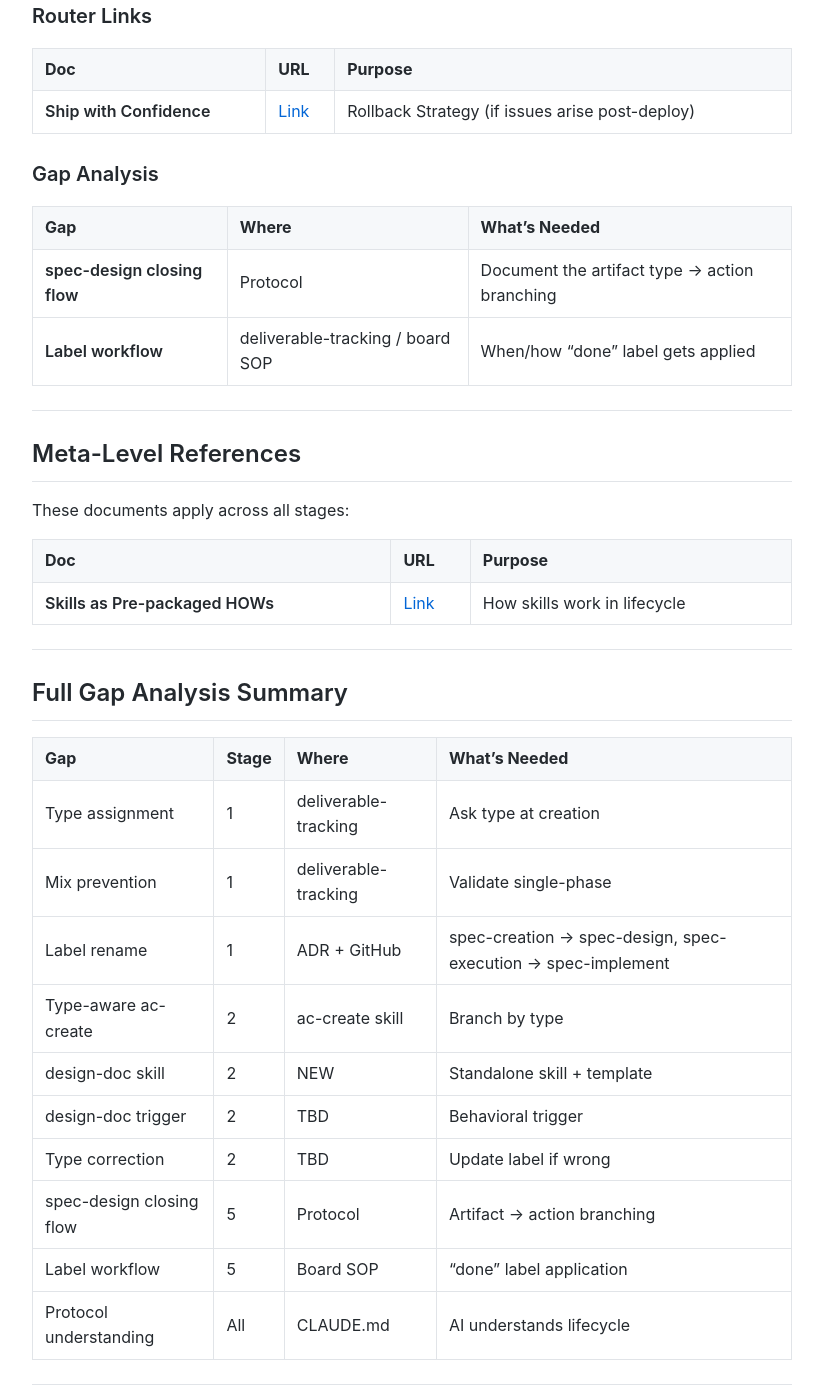
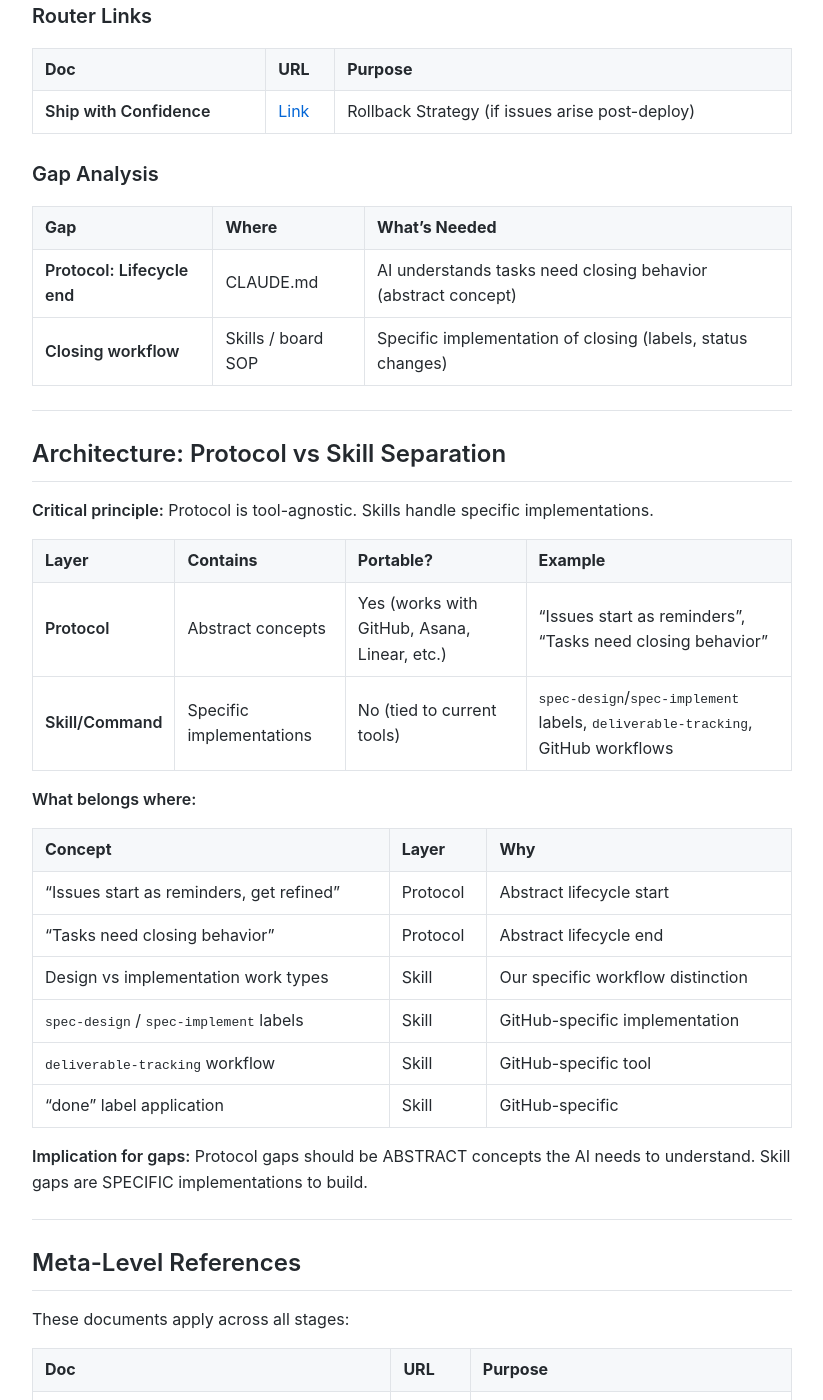
Before and after one commit to MariusWilsch/public-wilsch-ai-pages, a Jekyll site: the page built from global/issue-lifecycle-router.md, in a window 1280 px wide and 1400 px high, scrolled down 8091 px. Shown: the whole window, without its empty margins (228-1051 px from the left). Built offline with Jekyll 4.4.1, drawn with Linux system fonts in a browser that asks for light colours; our own code applies the rules of GitHub Pages for plain Markdown files; some of the changed text lies outside the part shown.

Commit message:
Sync from hippocampus 2026-01-23

```diff
--- a/global/issue-lifecycle-router.md
+++ b/global/issue-lifecycle-router.md
@@ -109,7 +109,7 @@ An issue should be EITHER about designing something OR about implementing someth
 | **Type assignment** | deliverable-tracking skill | Ask type at creation, apply label |
 | **Mix prevention** | deliverable-tracking skill | Detect conflated issues → prompt split |
 | **design-doc skill** | NEW skill | Standalone skill for design docs |
-| **Protocol understanding** | CLAUDE.md | AI understands shell + type purpose |
+| **Protocol: Lifecycle start** | CLAUDE.md | AI understands issues start as reminders, get refined (abstract concept) |
 | **Label rename** | ADR + GitHub | spec-creation → spec-design, spec-execution → spec-implement |
 
 ---
@@ -172,11 +172,11 @@ Pull issue from backlog. Process differs by type.
 
 | Gap | Where | What's Needed |
 |-----|-------|---------------|
-| **Type-aware workflow** | Protocol/skills | Clear branching: spec-design → rubber-duck only, spec-implement → rubber-duck + ac-create |
+| **Type-aware workflow** | Skills | Clear branching: spec-design → rubber-duck only, spec-implement → rubber-duck + ac-create |
 | **design-doc skill** | NEW skill | Standalone skill with template |
 | **design-doc trigger** | TBD | Behavioral trigger - WHEN during rubber-duck to invoke |
 | **Type correction path** | TBD (either rubber-duck OR ac-create) | Update label if type was wrong at creation |
-| **Protocol understanding** | CLAUDE.md | AI understands different paths by type |
+| **Work type branching** | Skills | Different workflows for design vs implementation work |
 
 ---
 
@@ -331,8 +331,32 @@ After Review (Marius approves):
 
 | Gap | Where | What's Needed |
 |-----|-------|---------------|
-| **spec-design closing flow** | Protocol | Document the artifact type → action branching |
-| **Label workflow** | deliverable-tracking / board SOP | When/how "done" label gets applied |
+| **Protocol: Lifecycle end** | CLAUDE.md | AI understands tasks need closing behavior (abstract concept) |
+| **Closing workflow** | Skills / board SOP | Specific implementation of closing (labels, status changes) |
+
+---
+
+## Architecture: Protocol vs Skill Separation
+
+**Critical principle:** Protocol is tool-agnostic. Skills handle specific implementations.
+
+| Layer | Contains | Portable? | Example |
+|-------|----------|-----------|---------|
+| **Protocol** | Abstract concepts | Yes (works with GitHub, Asana, Linear, etc.) | "Issues start as reminders", "Tasks need closing behavior" |
+| **Skill/Command** | Specific implementations | No (tied to current tools) | `spec-design`/`spec-implement` labels, `deliverable-tracking`, GitHub workflows |
+
+**What belongs where:**
+
+| Concept | Layer | Why |
+|---------|-------|-----|
+| "Issues start as reminders, get refined" | Protocol | Abstract lifecycle start |
+| "Tasks need closing behavior" | Protocol | Abstract lifecycle end |
+| Design vs implementation work types | Skill | Our specific workflow distinction |
+| `spec-design` / `spec-implement` labels | Skill | GitHub-specific implementation |
+| `deliverable-tracking` workflow | Skill | GitHub-specific tool |
+| "done" label application | Skill | GitHub-specific |
+
+**Implication for gaps:** Protocol gaps should be ABSTRACT concepts the AI needs to understand. Skill gaps are SPECIFIC implementations to build.
 
 ---
 
@@ -348,18 +372,25 @@ These documents apply across all stages:
 
 ## Full Gap Analysis Summary
 
+### Protocol Gaps (Abstract Concepts)
+
+| Gap | What AI Needs to Understand |
+|-----|----------------------------|
+| **Lifecycle start** | Issues start as reminders, get refined over time |
+| **Lifecycle end** | Tasks need closing behavior when complete |
+
+### Skill/Command Gaps (Specific Implementations)
+
 | Gap | Stage | Where | What's Needed |
 |-----|-------|-------|---------------|
 | Type assignment | 1 | deliverable-tracking | Ask type at creation |
 | Mix prevention | 1 | deliverable-tracking | Validate single-phase |
 | Label rename | 1 | ADR + GitHub | spec-creation → spec-design, spec-execution → spec-implement |
-| Type-aware ac-create | 2 | ac-create skill | Branch by type |
+| Type-aware workflow | 2 | Skills | Branch by type (spec-design vs spec-implement) |
 | design-doc skill | 2 | NEW | Standalone skill + template |
 | design-doc trigger | 2 | TBD | Behavioral trigger |
 | Type correction | 2 | TBD | Update label if wrong |
-| spec-design closing flow | 5 | Protocol | Artifact → action branching |
-| Label workflow | 5 | Board SOP | "done" label application |
-| Protocol understanding | All | CLAUDE.md | AI understands lifecycle |
+| Closing workflow | 5 | Skills / Board SOP | Specific closing implementation |
 
 ---
 
```
